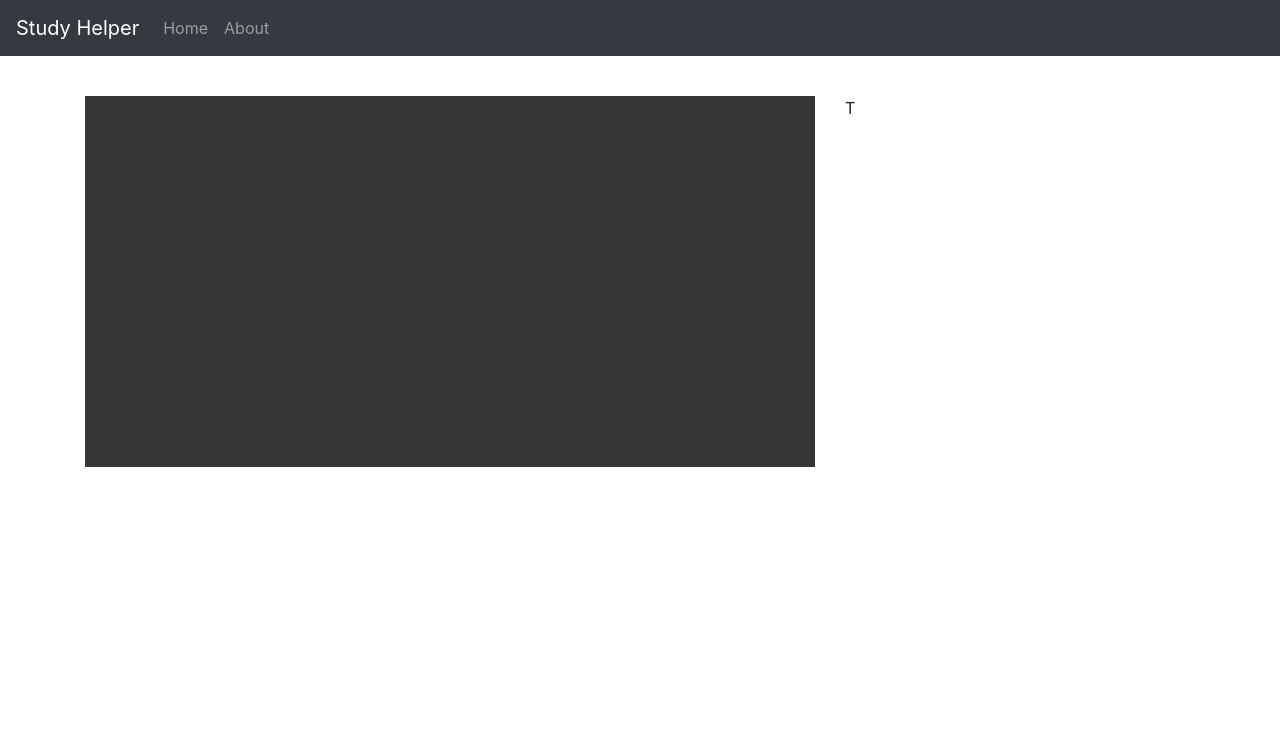
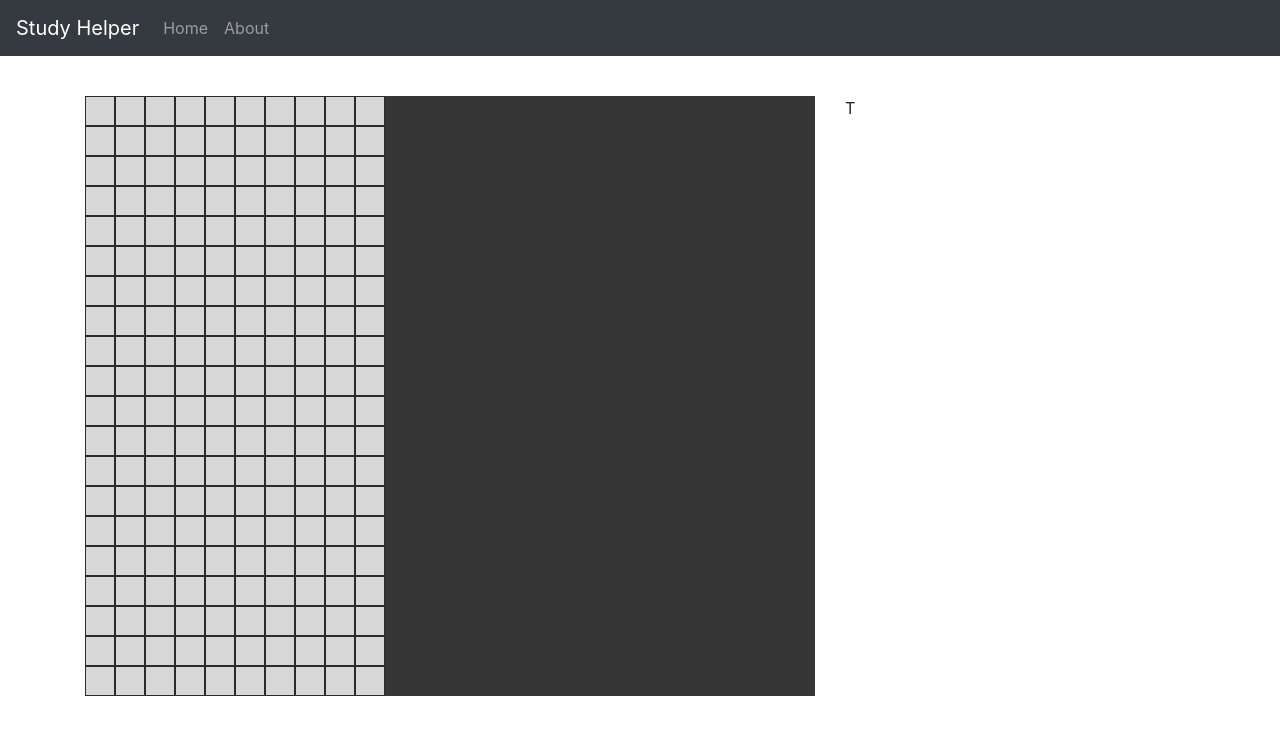
Before and after one commit to V-Wong/WebTetris, a React (Create React App) app in the folder frontend/: page / in a window 1280 px wide. Shown: the top 734 px of the page. Built offline with nearby package versions, Linux system fonts and the light colour scheme.

Commit message:
Replace canvas with css grid

```diff
--- a/frontend/src/components/Game.tsx
+++ b/frontend/src/components/Game.tsx
@@ -7,35 +7,47 @@ import "./game.css";
 
 const GRID_SIZE = 20;
 
-export default class Game extends React.Component {
+export default class Game extends React.Component<any, any> {
   constructor(props) {
       super(props);
-  }
 
-  drawSquare(x: number, y: number) {
-    const canvas = document.getElementById("main-game");
-    const ctx = (canvas as any).getContext("2d") as any;
+      const grid = [];
+      for (let i = 0; i < 20; i++) {
+        grid[i] = [];
+        for (let j = 0; j < 10; j++) {
+          grid[i][j] = document.createElement("div");
+          grid[i][j].classList.add("cell");
+        }
+      }
 
-    ctx.beginPath();
-    ctx.lineWidth = "1";
-    ctx.strokeStyle = "black";
-    ctx.fillStyle = "red";
-    ctx.rect(GRID_SIZE * x, GRID_SIZE * y, GRID_SIZE - 1, GRID_SIZE - 1);
-    ctx.fill();
-    ctx.rect(GRID_SIZE * x, GRID_SIZE * y, GRID_SIZE, GRID_SIZE);
-    ctx.stroke();
+      this.state = {
+        grid: grid,
+        activeTetromino: null
+      }
   }
 
   drawTetromino(tetromino) {
+    const grid = this.state.grid;
     for (let block of tetromino.blocks) {
-      this.drawSquare(block[0], block[1]);
+      grid[block[1]][block[0]].style.backgroundColor = "red";
     }
+    this.setState({grid: grid});
   }
 
   componentDidMount() {
+    const gameContainer = document.getElementById("main-game");
+    for (let i = 0; i < 20; i++) {
+      for (let j = 0; j < 10; j++) {
+        gameContainer.appendChild(this.state.grid[i][j]);
+      }
+    }
+
+    if (!this.state.activeTetromino) this.setState({activeTetromino: new Square()})
+
     window.addEventListener("keydown", () => {
-      this.drawTetromino(new Square());
-    });
+      this.drawTetromino(this.state.activeTetromino);
+      this.state.activeTetromino.updatePosition(0, 1);
+    })
   }
 
   render() {
@@ -43,7 +55,8 @@ export default class Game extends React.Component {
       <Container style={{marginTop: "5vh"}}>
         <Row>
           <Col sm={8}>
-            <canvas id="main-game"/>
+            <div id="main-game">
+            </div>
           </Col>
           <Col sm={4}>
             <div>T</div>
--- a/frontend/src/components/game.css
+++ b/frontend/src/components/game.css
@@ -1,5 +1,10 @@
 #main-game {
-  height: 100%;
-  width: 100%;
+  display: grid;
+  grid-template-columns: repeat(10, 30px);
+  grid-template-rows: repeat(20, 30px);
   background-color: #363636;
 }
+.cell {
+  background-color: rgba(255, 255, 255, 0.8);
+  border: 1px solid rgba(0, 0, 0, 0.8);
+}
--- a/frontend/src/components/game.scss
+++ b/frontend/src/components/game.scss
@@ -1,5 +1,11 @@
 #main-game {
-    height: 100%;
-    width: 100%;
+    display: grid;
+    grid-template-columns: repeat(10, 30px);
+    grid-template-rows: repeat(20, 30px);
     background-color: #363636;
 }
+
+.cell {
+    background-color: rgba(255, 255, 255, 0.8);
+    border: 1px solid rgba(0, 0, 0, 0.8);
+}
```
